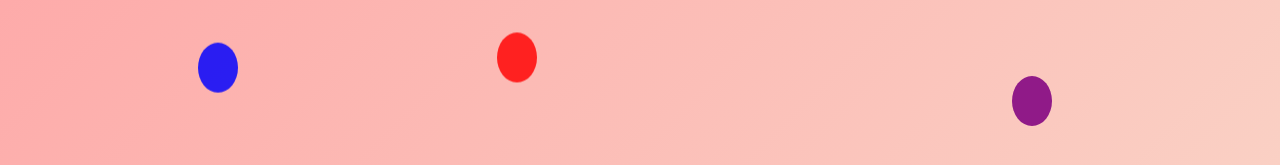
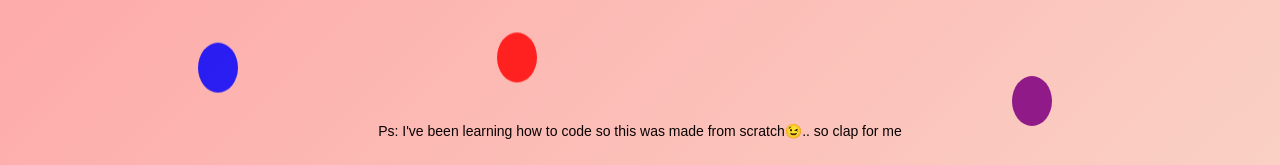
Before and after one commit to dzifarr/birthday-card, a plain HTML site: page index.html in a window 1280 px wide. Shown: the part 651-816 px from the top of the page. Drawn offline with Linux system fonts and the light colour scheme.

Commit message:
changed footer color

```diff
--- a/style.css
+++ b/style.css
@@ -76,7 +76,7 @@ footer {
   position: absolute;
   bottom: 10px;
   font-size: 14px;
-  color: rgba(255, 255, 255, 0);
+  color: rgb(8, 2, 2);
   text-align: center;
   width: 100%;
   font-family: Arial, sans-serif;
```
